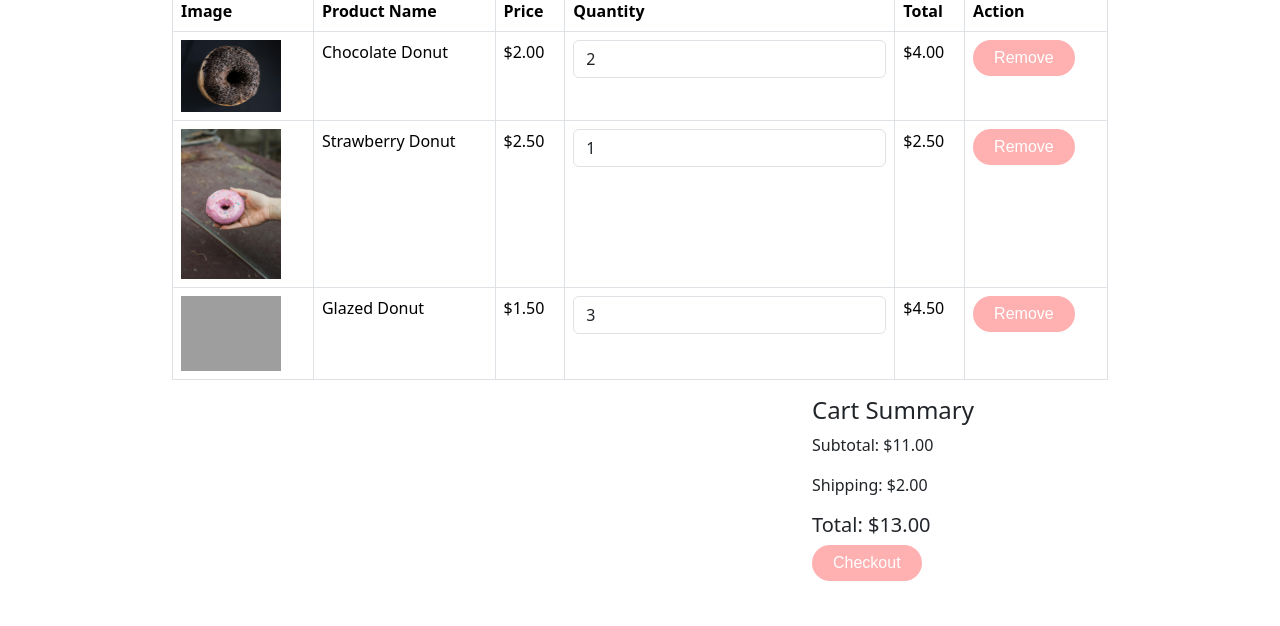
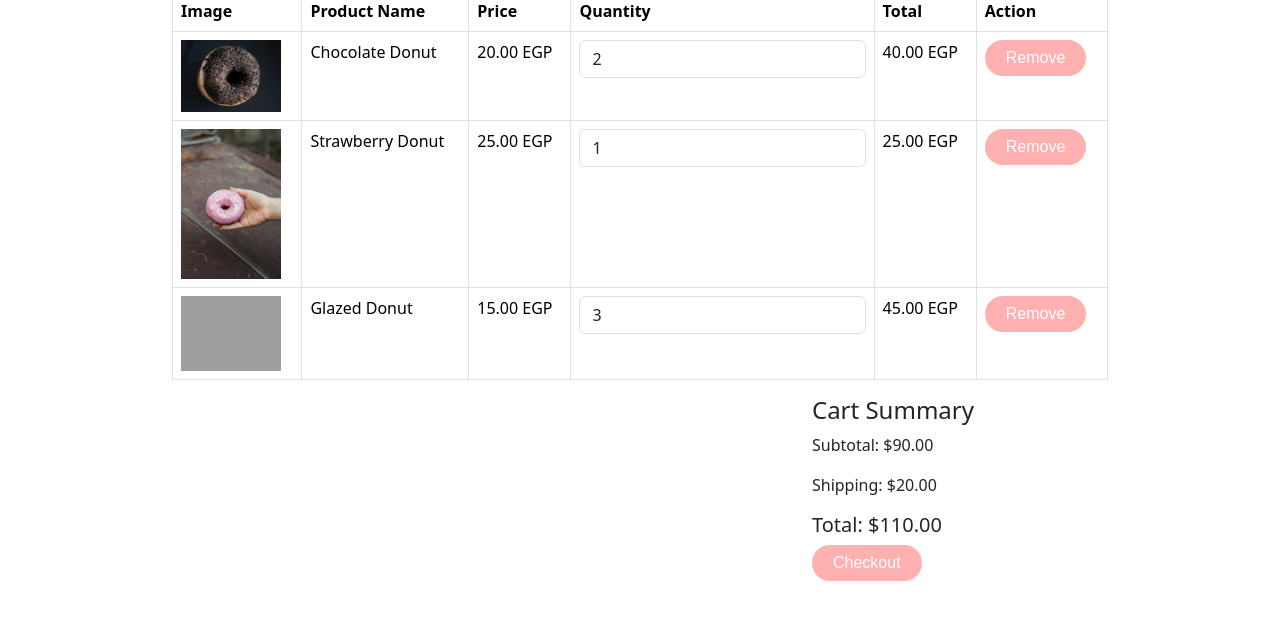
Before and after one commit to MariamHabshi17/DEPI-Project, a plain HTML site: page cart.html in a window 1280 px wide. Shown: the part 180-806 px from the top of the page. Drawn offline with nearby package versions, Linux system fonts and the light colour scheme; grey boxes are pictures that could not be loaded; a web font is replaced by a local one.

Commit message:
editting

```diff
--- a/cart.html
+++ b/cart.html
@@ -71,11 +71,11 @@
             <tr>
                 <td><img src="images\donut1.jpg" alt="Chocolate Donut" style="width: 100px;"></td>
                 <td>Chocolate Donut</td>
-                <td>$2.00</td>
+                <td>20.00 EGP</td>
                 <td>
                     <input type="number" class="form-control" value="2" min="1">
                 </td>
-                <td>$4.00</td>
+                <td>40.00 EGP</td>
                 <td>
                     <button class="btn btn-custom">Remove</button>
                 </td>
@@ -83,11 +83,11 @@
             <tr>
                 <td><img src="images\donut2.jpg" alt="Strawberry Donut" style="width: 100px;"></td>
                 <td>Strawberry Donut</td>
-                <td>$2.50</td>
+                <td>25.00 EGP</td>
                 <td>
                     <input type="number" class="form-control" value="1" min="1">
                 </td>
-                <td>$2.50</td>
+                <td>25.00 EGP</td>
                 <td>
                     <button class="btn btn-custom">Remove</button>
                 </td>
@@ -95,11 +95,11 @@
             <tr>
                 <td><img src="images\donut3.jpg" alt="Glazed Donut" style="width: 100px;"></td>
                 <td>Glazed Donut</td>
-                <td>$1.50</td>
+                <td>15.00 EGP</td>
                 <td>
                     <input type="number" class="form-control" value="3" min="1">
                 </td>
-                <td>$4.50</td>
+                <td>45.00 EGP</td>
                 <td>
                     <button class="btn btn-custom">Remove</button>
                 </td>
@@ -111,9 +111,9 @@
         <div class="col-md-8"></div>
         <div class="col-md-4">
             <h4>Cart Summary</h4>
-            <p>Subtotal: $11.00</p>
-            <p>Shipping: $2.00</p>
-            <h5>Total: $13.00</h5>
+            <p>Subtotal: $90.00</p>
+            <p>Shipping: $20.00</p>
+            <h5>Total: $110.00</h5>
             <a href="checkout.html" class="btn btn-custom btn-block">Checkout</a>
         </div>
     </div>
```
Also changed, not shown: checkout.html (+8 -8 lines), checkout.js (line endings or trailing spaces).
